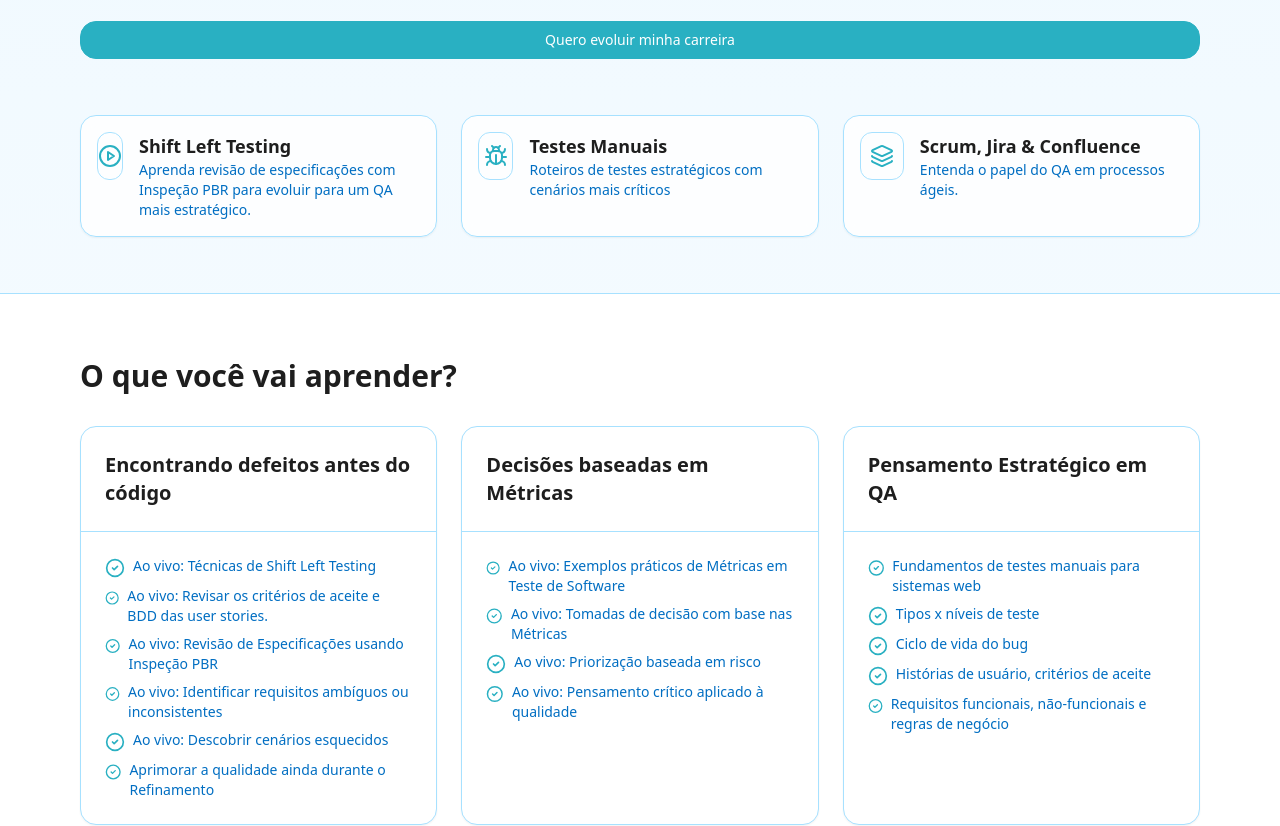
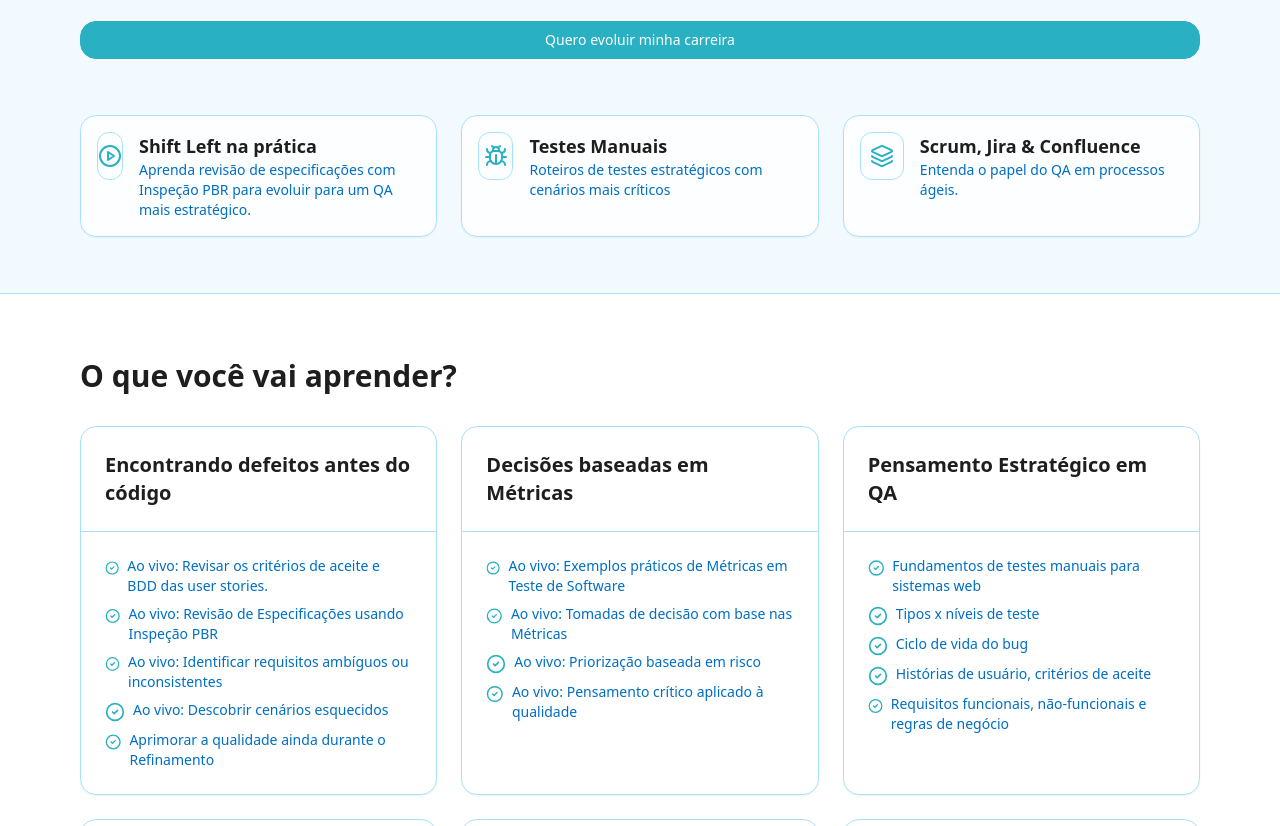
Before and after one commit to carolsprak/cursos, a React (Vite) app: page / in a window 1280 px wide. Shown: the part 720-1546 px from the top of the page. Built offline with nearby package versions, Linux system fonts and the light colour scheme.

Commit message:
Update App.jsx

```diff
--- a/src/App.jsx
+++ b/src/App.jsx
@@ -184,7 +184,7 @@ export default function LandingCursoTesteBasico() {
       <section id="beneficios" className="py-14">
         <div className="max-w-6xl mx-auto px-4">
           <div className="grid md:grid-cols-3 lg:grid-cols-3 gap-6">
-            <Feature icon={PlayCircle} title="Shift Left Testing" desc="Aprenda revisão de especificações com Inspeção PBR para evoluir para um QA mais estratégico." />
+            <Feature icon={PlayCircle} title="Shift Left na prática" desc="Aprenda revisão de especificações com Inspeção PBR para evoluir para um QA mais estratégico." />
             <Feature icon={Bug} title="Testes Manuais" desc="Roteiros de testes estratégicos com cenários mais críticos" />
             <Feature icon={Layers} title="Scrum, Jira & Confluence" desc="Entenda o papel do QA em processos ágeis." />
           </div>
@@ -200,7 +200,6 @@ export default function LandingCursoTesteBasico() {
           <div className="grid md:grid-cols-2 lg:grid-cols-3 gap-6 mt-8">
 
             <ModuleItem title="Encontrando defeitos antes do código" topics={[
-              "Ao vivo: Técnicas de Shift Left Testing",
               "Ao vivo: Revisar os critérios de aceite e BDD das user stories.",
               "Ao vivo: Revisão de Especificações usando Inspeção PBR",
               "Ao vivo: Identificar requisitos ambíguos ou inconsistentes",
```
